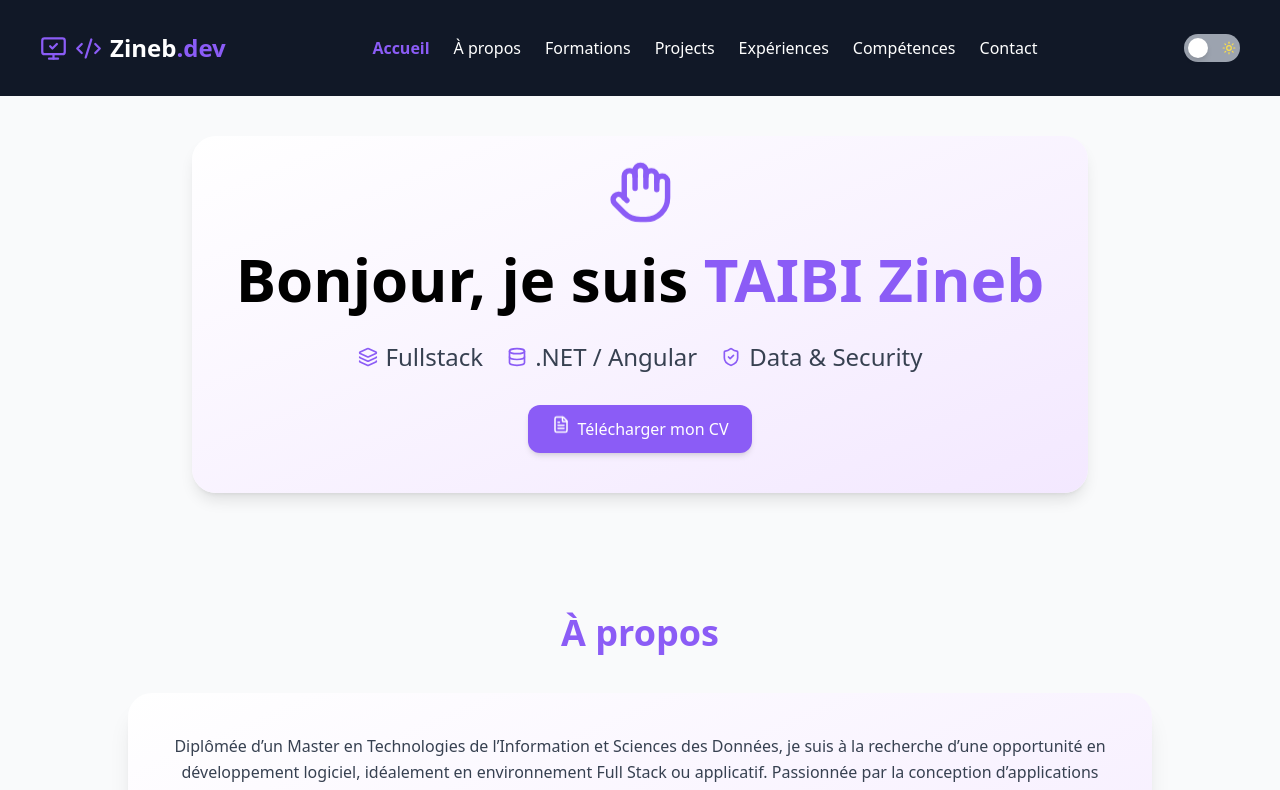
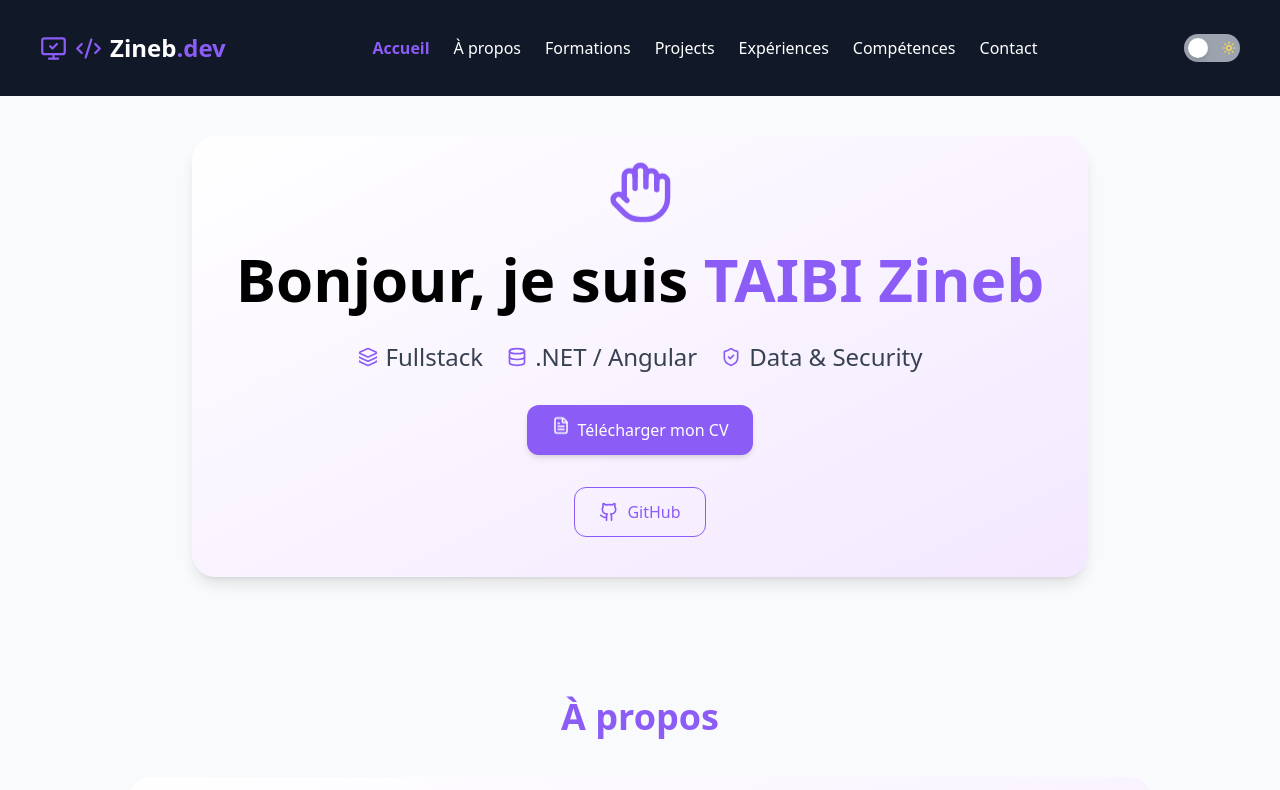
Before and after one commit to TaibiZineb/mon-portfolio, a React (Vite) app: page / in a window 1280 px wide. Shown: the top 790 px of the page. Built offline with nearby package versions, Linux system fonts and the light colour scheme.

Commit message:
amélioration du bouton CV avec hover et icône dynamique

```diff
--- a/src/pages/Home.jsx
+++ b/src/pages/Home.jsx
@@ -1,4 +1,4 @@
-  import { Code, Database, ShieldCheck, Layers, Monitor, Hand, Download, FileText } from "lucide-react";
+  import { Code, Database, ShieldCheck, Layers, Monitor, Hand, Download, FileText, GithubIcon } from "lucide-react";
 
 export default function Home() {
   return (
@@ -15,11 +15,17 @@ export default function Home() {
           <span className="flex items-center gap-2">
             <ShieldCheck size={20} className="text-[var(--accent)]" />Data & Security</span>
         </p>
-        {/*  BOUTON CV */}
         <div className="mt-8 flex justify-center">
-          <a href="/TAIBI Zineb_CV.pdf"download className="inline-flex items-center gap-2 bg-[var(--accent)] text-white px-6 py-3 rounded-xl shadow-md hover:scale-105 transition">
-          <FileText size={18} className="animate-bounce" /> Télécharger mon CV</a>
+          <a href="/TAIBI Zineb_CV.pdf"
+            download className="group inline-flex items-center gap-2 bg-[var(--accent)] text-white px-6 py-3 rounded-xl shadow-md border border-transparent hover:bg-white hover:text-[var(--accent)] hover:border-[var(--accent)] hover:scale-105 transition">
+            <FileText size={18} className="animate-bounce text-white group-hover:text-[var(--accent)] transition"/>Télécharger mon CV
+          </a>
         </div>
+        <div className="mt-8 flex justify-center">
+          <a href="https://github.com/TaibiZineb" target="_blank" rel="noopener noreferrer" className="inline-flex items-center gap-2 border border-[var(--accent)] text-[var(--accent)] px-6 py-3 rounded-xl hover:bg-[var(--accent)] hover:text-white transition group">
+          <GithubIcon size={20} className="text-[var(--accent)] group-hover:text-white transition"/> GitHub</a>
+        </div>
+
       </div>
     </section>
   );
--- a/src/pages/Projects.jsx
+++ b/src/pages/Projects.jsx
@@ -112,7 +112,6 @@
               <span key={i} className="bg-purple-100 dark:bg-[var(--accent-light)] text-purple-700 text-xs px-3 py-1 rounded-full font-medium">{techno}</span>
               ))}
             </div>
-
             <div className="mt-4 flex gap-3">
               {projet.github && (
                 <a href={projet.github}target="_blank" rel="noopener noreferrer" className="px-4 py-2  text-white rounded-lg text-sm bg-[var(--accent)] hover:bg-[var(--accent-light)] transition"> GitHub</a>
```
